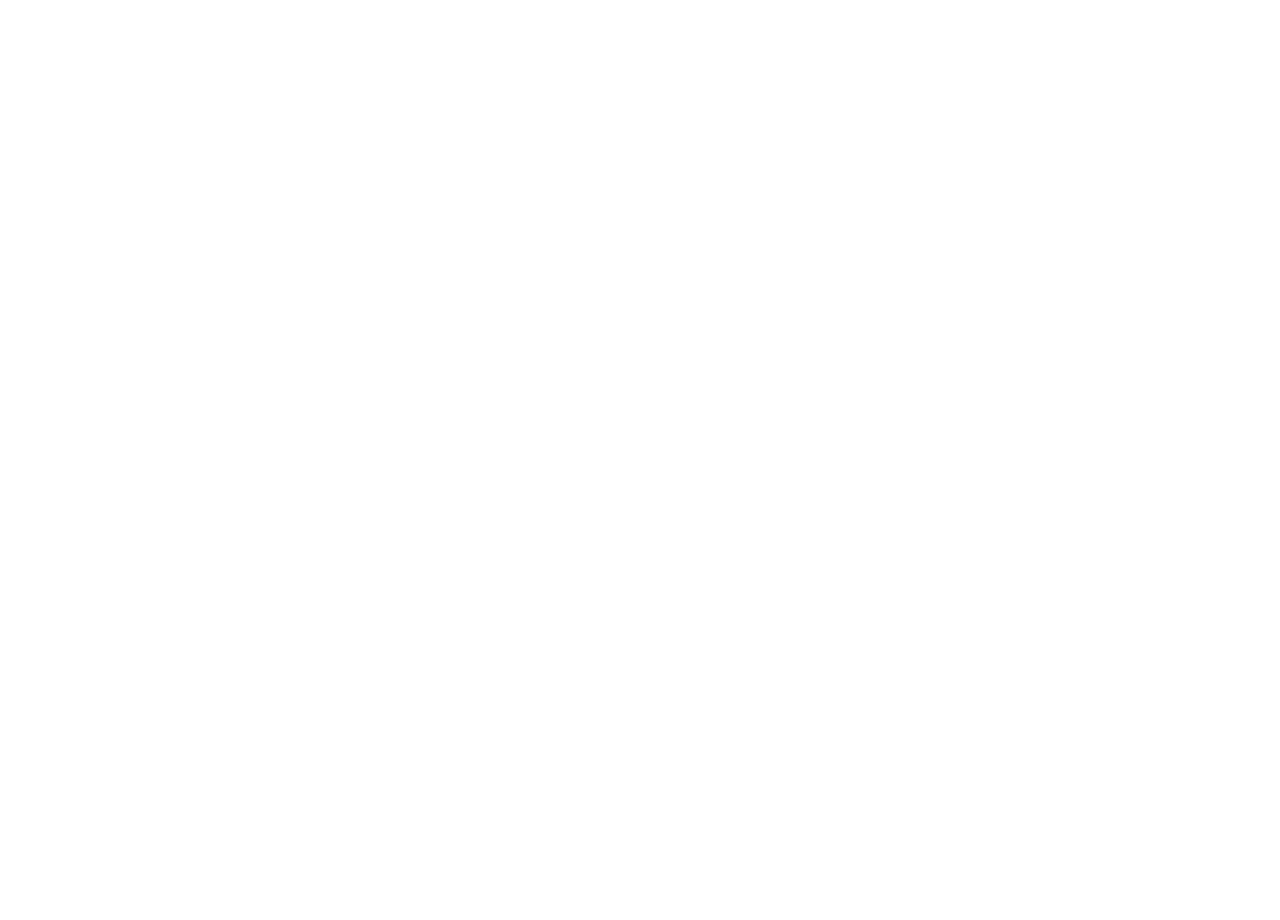
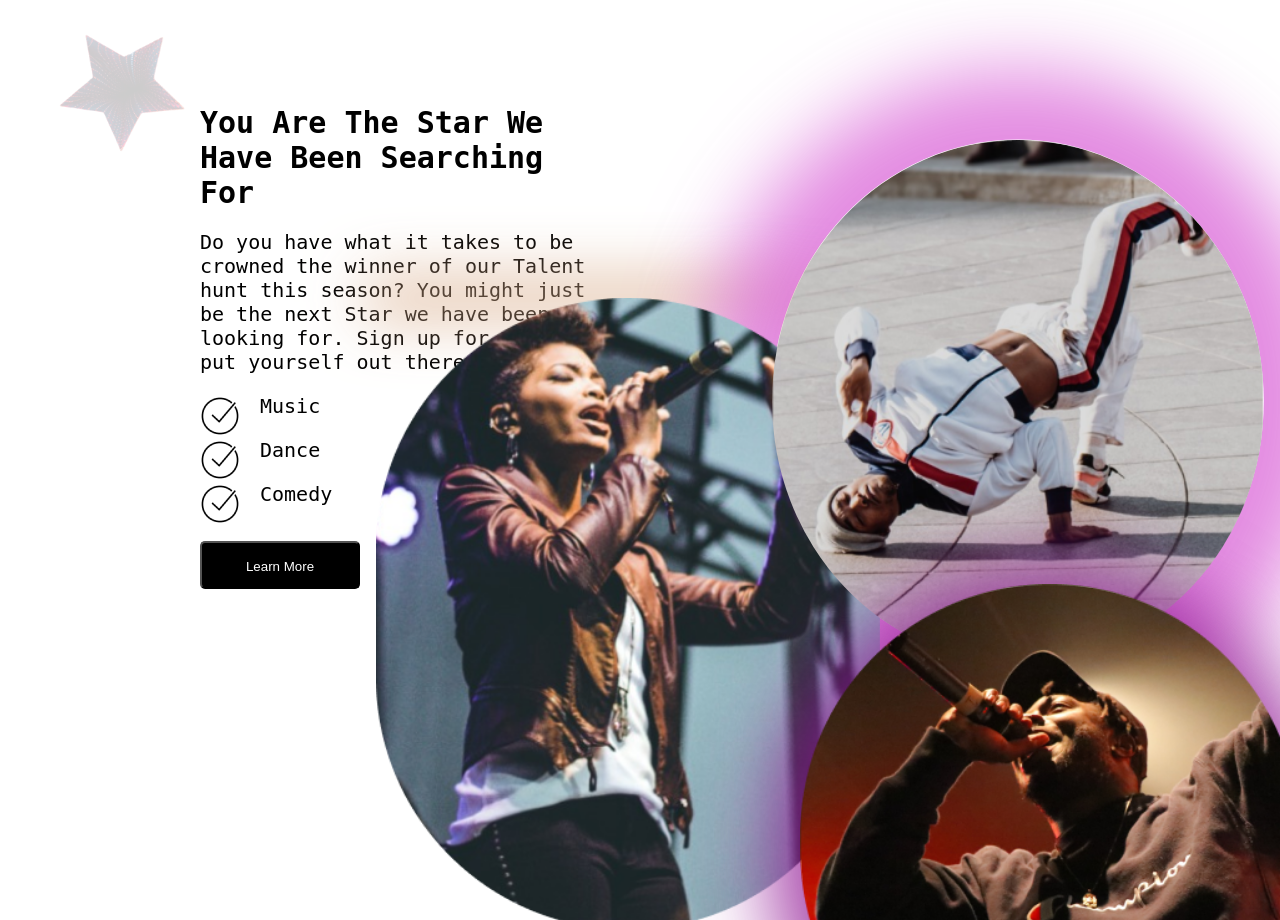
Before and after one commit to Gmukoro/mama-africa-talent-hunt, a React (Vite) app: page / in a window 1280 px wide. Shown: the part 2532-3452 px from the top of the page. Before the commit the page ends 2530 px from the top, so only its background shows below. Built offline with nearby package versions, Linux system fonts and the light colour scheme; a web font is replaced by a local one.

Commit message:
Events on homepage

```diff
--- a/src/containers/Home/Aboutmama/aboutmama.css
+++ b/src/containers/Home/Aboutmama/aboutmama.css
@@ -73,6 +73,7 @@
   font-family: DejaVu Sans Mono, monospace;
   background-color: rgba(0, 0, 0, 0.7);
   color: white;
+  cursor: pointer;
 }
 
 .app__aboutmama-img {
--- /dev/null
+++ b/src/containers/Home/catalogue/Catalogue.jsx
@@ -0,0 +1,10 @@
+import "./catalogue.css";
+
+const Catalogue = () => {
+  return (
+    <section className="app__catalogue">
+      <div></div>
+    </section>
+  );
+};
+export default Catalogue;
--- a/src/containers/Home/comingSoonSec/comingSoonSec.css
+++ b/src/containers/Home/comingSoonSec/comingSoonSec.css
@@ -38,4 +38,5 @@
   background-color: black;
   color: white;
   border-radius: 4px;
+  cursor: pointer;
 }
--- /dev/null
+++ b/src/containers/Home/events/Eventslist.jsx
@@ -0,0 +1,58 @@
+import "./eventslist.css";
+import star from "../../../assets/unsplash-02.png";
+import checklogo from "../../../assets/Checkmark.png";
+import unsplash5 from "../../../assets/unsplash-05.png";
+import unsplash6 from "../../../assets/unsplash-06.png";
+import unsplash7 from "../../../assets/unsplash-07.png";
+
+const Eventslist = () => {
+  return (
+    <section className="app__events">
+      <div className="app__events-star1 one">
+        <img src={star} alt="star" className="star1" />
+      </div>
+      <div className="app__events-contents">
+        <div className="app__events-contents_desc">
+          <h3>You Are The Star We Have Been Searching For</h3>
+          <p>
+            Do you have what it takes to be crowned the winner of our Talent
+            hunt this season? You might just be the next Star we have been
+            looking for. Sign up for free and put yourself out there.{" "}
+          </p>
+          <div className="app__events-contents_desc-lists">
+            <div className="app__events-contents_desc-lists_1">
+              <img src={checklogo} alt="checklogo" />
+              <p>Music</p>
+            </div>
+            <div className="app__events-contents_desc-lists_1">
+              <img src={checklogo} alt="checklogo" />
+              <p>Dance</p>
+            </div>
+            <div className="app__events-contents_desc-lists_1">
+              <img src={checklogo} alt="checklogo" />
+              <p>Comedy</p>
+            </div>
+          </div>
+          <button type="button">Learn More</button>
+        </div>
+        <div className="app__events-contents_imgs">
+          <div className="img1">
+            <img src={unsplash5} alt="singerimg" />
+            <div className="img1_shadow"></div>
+          </div>
+          <div className="img2">
+            <img src={unsplash6} alt="dancerimg" />
+          </div>
+          <div className="img3">
+            <img src={unsplash7} alt="singerimg" className="img003" />
+            <div className="img3_shadow"></div>
+          </div>
+        </div>
+      </div>
+      <div className="app__events-star2 two">
+        <img src={star} alt="star" className="star2" />
+      </div>
+    </section>
+  );
+};
+export default Eventslist;
--- /dev/null
+++ b/src/containers/Home/events/eventslist.css
@@ -0,0 +1,150 @@
+.app__events {
+  display: flex;
+  flex-direction: column;
+  width: 100%;
+}
+
+.app__events-star1 {
+  display: flex;
+  object-fit: cover;
+  height: 170.6px;
+  width: 177.68px;
+  margin-left: 2rem;
+  margin-bottom: -4rem;
+}
+
+.app__events-contents {
+  display: flex;
+  flex-direction: row;
+}
+
+.app__events-contents_desc {
+  display: flex;
+  z-index: 1;
+  flex-direction: column;
+  /* border: 1px solid black; */
+  max-width: 400px;
+  margin-left: 200px;
+}
+
+.app__events-contents_desc h3 {
+  font-size: 30px;
+  margin-bottom: 20px;
+}
+
+.app__events-contents_desc p {
+  font-size: 20px;
+  margin-bottom: 20px;
+}
+
+.app__events-contents_desc button {
+  color: white;
+  background-color: black;
+  padding: 1rem 2rem;
+  border-radius: 5px;
+  margin-top: 15px;
+  width: 10rem;
+  height: 3rem;
+}
+
+.app__events-contents_desc-lists {
+  display: flex;
+  flex-direction: column;
+  justify-content: center;
+  align-items: center;
+}
+
+.app__events-contents_desc-lists_1 {
+  max-width: 40rem;
+  display: flex;
+  justify-content: center;
+  align-items: center;
+}
+
+.app__events-contents_desc-lists_1 img {
+  width: 40px;
+  height: 40px;
+}
+
+.app__events-contents_desc-lists_1 p {
+  margin-left: 20px;
+}
+
+.app__events-contents_imgs {
+  object-fit: contain;
+  display: flex;
+  z-index: 99;
+  width: 953.45px;
+  height: 992.28px;
+  justify-content: center;
+  align-items: center;
+  /* background-color: rgb(137, 99, 172); */
+}
+
+.img1 {
+  width: 503.86px;
+  height: 606.6px;
+  margin-left: -15rem;
+
+  position: relative;
+}
+
+.img1_shadow {
+  position: absolute;
+  top: 0;
+  border-radius: 50%;
+  box-shadow: 10px 0px 60px 20px rgba(218, 174, 141, 0.802); /* Adjust values as needed */
+  z-index: -1;
+}
+
+.img3 {
+  position: relative;
+  width: 492.5px;
+  height: 522.8px;
+  margin-left: -33rem;
+  margin-top: -25rem;
+  background-color: transparent;
+}
+
+.img003 {
+  width: 100%;
+  height: 100%;
+  display: block;
+  border-radius: 50%;
+  overflow: hidden;
+}
+
+.img3_shadow {
+  position: absolute;
+  top: 50%;
+  left: 50%;
+  transform: translate(-50%, -50%);
+  width: 100%;
+  height: 100%;
+  border-radius: 50%;
+  box-shadow: 0 0 80px 70px rgba(220, 111, 218, 0.802);
+  z-index: -1;
+}
+
+.img2 {
+  z-index: 99;
+  width: 500.07px;
+  height: 515.19px;
+  margin-bottom: -30rem;
+  margin-left: -5rem;
+  position: relative;
+  background-color: none;
+  box-shadow: 0px 10px 80px 30px rgba(144, 22, 148, 0.802);
+  border-radius: 50%;
+  left: 0;
+  right: 50%;
+}
+
+.app__events-star2 {
+  display: flex;
+  object-fit: cover;
+  height: 170.6px;
+  width: 177.68px;
+  margin-left: 8rem;
+  /* margin-bottom: -8rem; */
+}
--- a/src/containers/Home/home.jsx
+++ b/src/containers/Home/home.jsx
@@ -3,6 +3,8 @@
 import "./home.css";
 import Aboutmama from "./Aboutmama/Aboutmama";
 import ComingSoonSec from "./comingSoonSec/comingSoonSec";
+import Eventslist from "./events/Eventslist";
+import Catalogue from "./catalogue/Catalogue";
 
 const Home = () => {
   return (
@@ -12,6 +14,8 @@
         <Hero />
         <Aboutmama />
         <ComingSoonSec />
+        <Eventslist />
+        <Catalogue />
       </section>
     </div>
   );
```
Also changed, not shown: src/assets/Checkmark.png (added), src/containers/Home/catalogue/catalogue.css (added).
